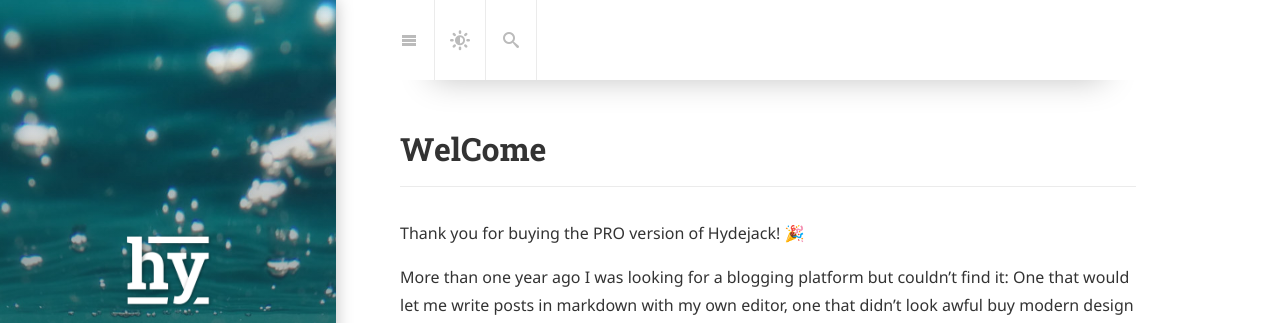
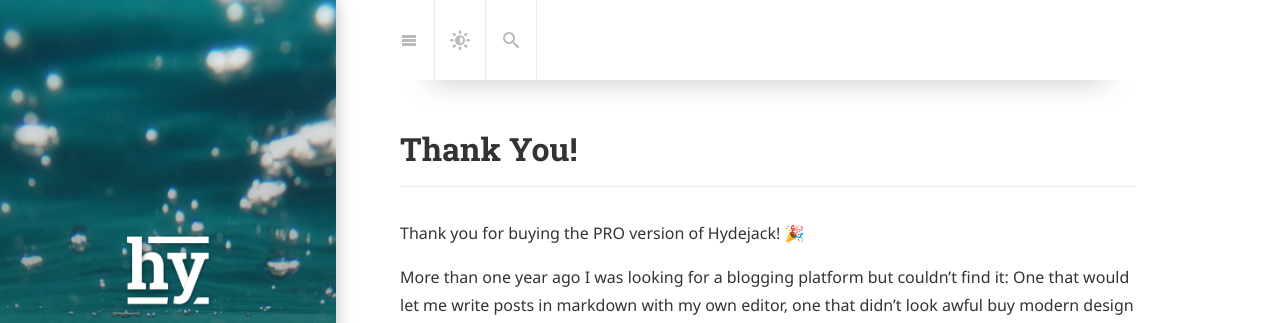
Before and after one commit to junny048/junny048.github.io, a Jekyll site: the page built from index.md, in a window 1280 px wide and 900 px high. Shown: the top 323 px of the window. Built offline with Jekyll 4.4.1, drawn with Linux system fonts in a browser that asks for light colours; cached includes are drawn as plain includes; nearby versions of some CDN libraries; some web fonts are replaced; library files that are not in the unit come from our copies.

Commit message:
원상복귀

```diff
--- a/index.md
+++ b/index.md
@@ -1,6 +1,6 @@
 ---
 layout: page
-title: WelCome
+title: Thank You!
 sitemap: false
 ---
 
```
